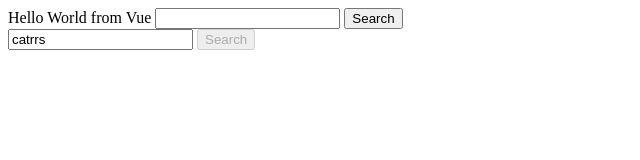
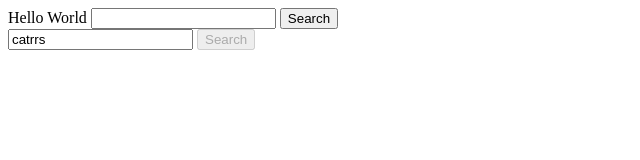
Before and after one commit to zen37/noscore, a plain HTML site: page index.html in a window 1280 px wide. Shown: the whole page, without its empty margins (0-640 px from the left). Drawn offline with nearby package versions, Linux system fonts and the light colour scheme.

Commit message:
Update index.html

```diff
--- a/index.html
+++ b/index.html
@@ -22,7 +22,7 @@
 new Vue({
       el: '#app',
       data: {
-        msg: 'Hello World from Vue'
+        msg: 'Hello World'
       }
     });
 
@@ -67,6 +67,7 @@ function handleAuthResult(authResult) {
   if (authResult && !authResult.error) {
     // Authorization was successful. Hide authorization prompts and show
     // content that should be visible after authorization succeeds.
+    alert ('authorization succssefull');
     $('.pre-auth').hide();
     $('.post-auth').show();
     loadAPIClientInterfaces();
```
